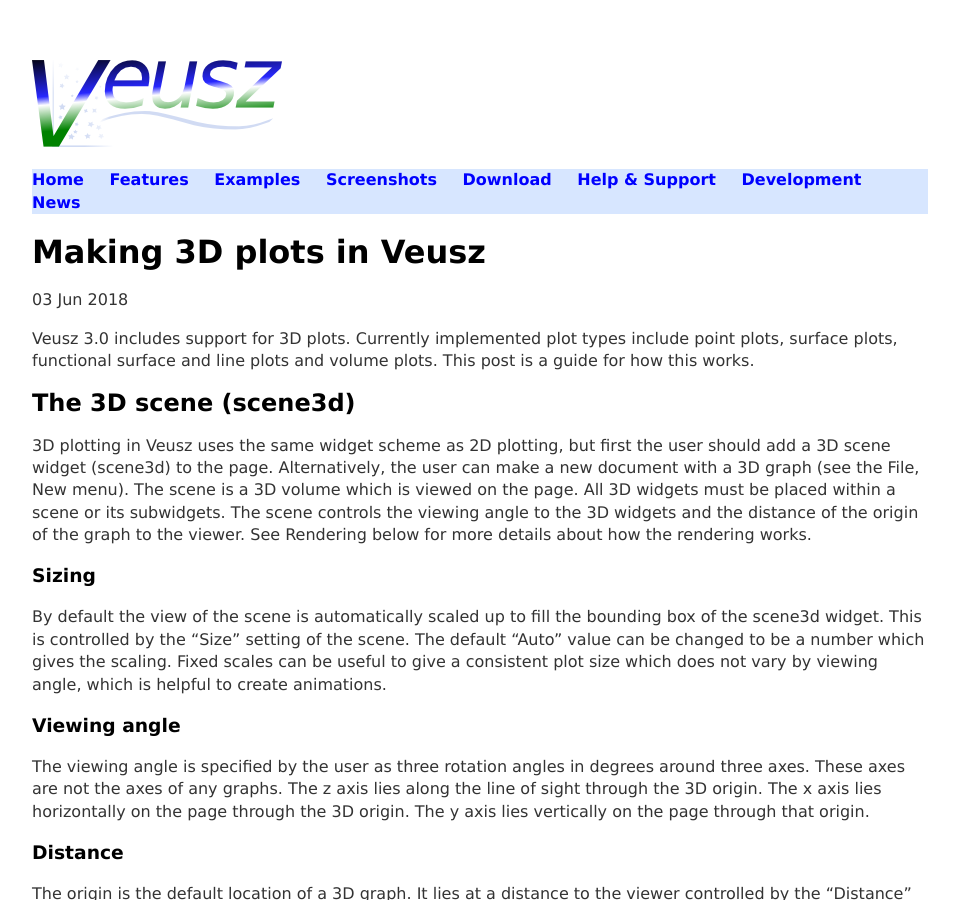
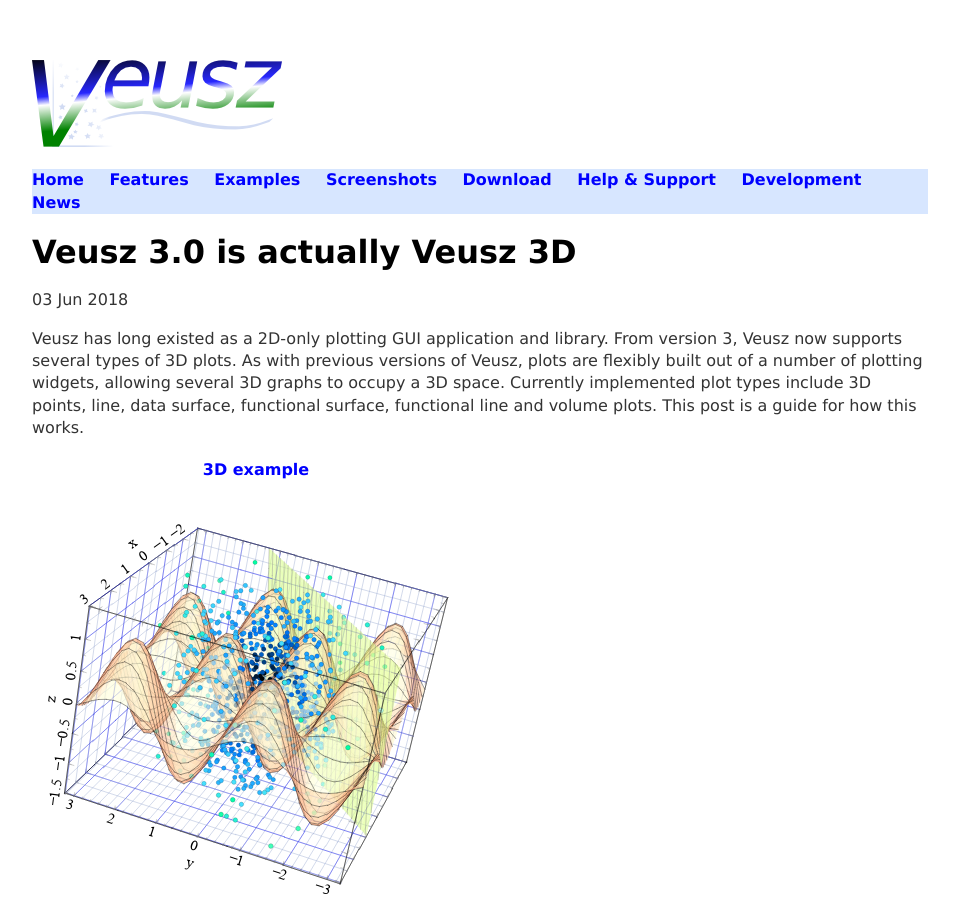
Before and after one commit to veusz/veusz.github.io, a Jekyll site: the page built from _posts/2018-06-03-veusz-3d.md, in a window 1280 px wide and 900 px high. Shown: the whole window, without its empty margins (160-1119 px from the left). Built offline with Jekyll 4.4.1, drawn with Linux system fonts in a browser that asks for light colours.

Commit message:
Add header example

```diff
--- a/_posts/2018-06-03-veusz-3d.md
+++ b/_posts/2018-06-03-veusz-3d.md
@@ -1,12 +1,20 @@
 ---
 layout: post
-title: "Making 3D plots in Veusz"
+title: "Veusz 3.0 is actually Veusz 3D"
 date: 2018-06-03
 ---
 
-Veusz 3.0 includes support for 3D plots. Currently implemented plot
-types include point plots, surface plots, functional surface and line
-plots and volume plots. This post is a guide for how this works.
+Veusz has long existed as a 2D-only plotting GUI application and
+library. From version 3, Veusz now supports several types of 3D
+plots. As with previous versions of Veusz, plots are flexibly built
+out of a number of plotting widgets, allowing several 3D graphs to
+occupy a 3D space.  Currently implemented plot types include 3D
+points, line, data surface, functional surface, functional line and
+volume plots. This post is a guide for how this works.
+
+|[3D example](/media/3d_example.vsz) |
+|------------------------------------|
+|![3d example](/media/3d_example.png)|
 
 ## The 3D scene (scene3d)
 
```
Also changed, not shown: media/3d_example.png (added), 1 other file.
